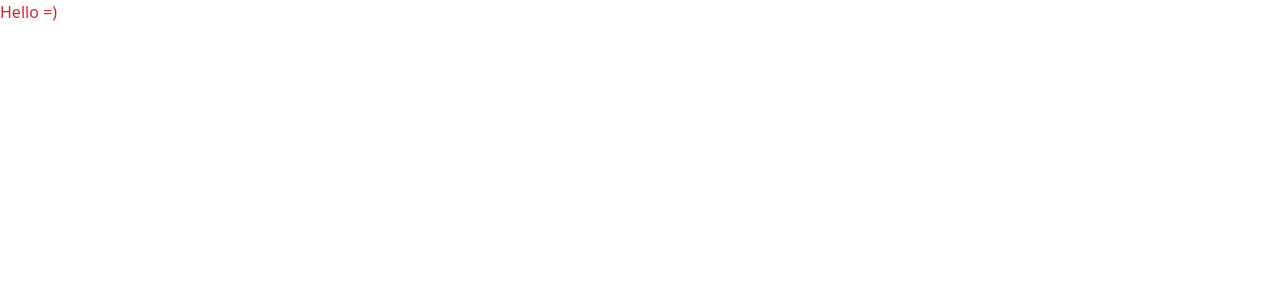
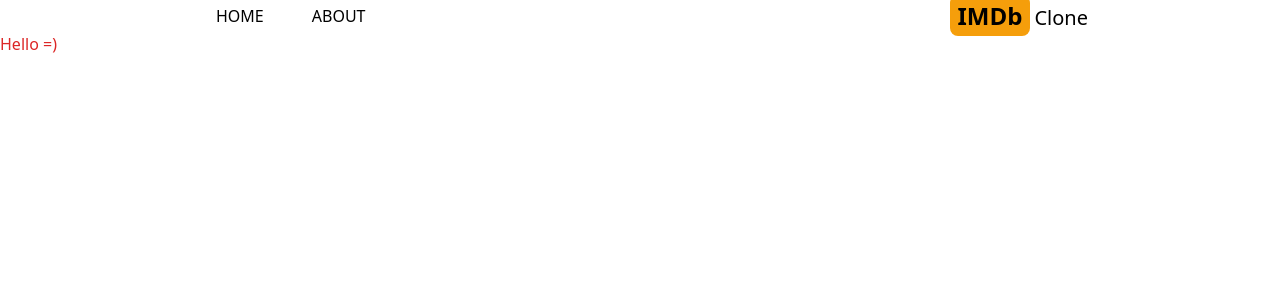
Before and after one commit to Chronarr/ImdbClone, a Next.js app: page / in a window 1280 px wide. Shown: the top 300 px of the page. Built offline with nearby package versions, Linux system fonts and the light colour scheme.

Commit message:
Added header section

```diff
--- a/package.json
+++ b/package.json
@@ -13,7 +13,8 @@
     "eslint-config-next": "13.2.4",
     "next": "13.2.4",
     "react": "18.2.0",
-    "react-dom": "18.2.0"
+    "react-dom": "18.2.0",
+    "react-icons": "^4.8.0"
   },
   "devDependencies": {
     "autoprefixer": "^10.4.14",
--- a/src/app/layout.js
+++ b/src/app/layout.jsx
@@ -1,4 +1,5 @@
 import './globals.css'
+import Header from "@/components/Header"
 
 export const metadata = {
   title: 'IMDB Clone',
@@ -8,7 +9,12 @@
 export default function RootLayout({ children }) {
   return (
     <html lang="en">
-      <body>{children}</body>
+      <body>
+        <Header />
+
+
+
+        {children}</body>
     </html>
   )
 }
--- /dev/null
+++ b/src/components/Header.jsx
@@ -0,0 +1,23 @@
+import React from 'react'
+import MenuItem from "@/components/MenuItem"
+import { AiFillHome, AiFillInfoCircle } from "react-icons/ai";
+import Link from 'next/link';
+
+export default function Header() {
+    return (
+        <div className='flex justify-between mx-2 max-w-4xl sm:mx-auto items-center '>
+            <div className="flex">
+                <MenuItem title="HOME" address="/" Icon={AiFillHome} />
+                <MenuItem title="ABOUT" address="/about" Icon={AiFillInfoCircle} />
+            </div>
+            <div className="">
+                <Link href="/">
+                    <h2 className='text-2xl'>
+                        <span className='font-bold bg-amber-500 py-1 px-2 rounded-lg mr-1'>IMDb</span>
+                        <span className='text-xl hidden sm:inline'>Clone</span>
+                    </h2>
+                </Link>
+            </div>
+        </div>
+    )
+}
--- /dev/null
+++ b/src/components/MenuItem.jsx
@@ -0,0 +1,13 @@
+import Link from 'next/link'
+import React from 'react'
+
+export default function MenuItem({ title, address, Icon }) {
+    return (
+        <div>
+            <Link href={address} className="mx-4 lg:mx-6 hover:text-amber-600">
+                <Icon className="text-2xl sm:hidden mx-4" />
+                <p className='hidden sm:inline my-2 text-small'>{title}</p>
+            </Link>
+        </div>
+    )
+}
```
Also changed, not shown: src/app/page.jsx (renamed from src/app/page.js), 1 other file (tests, documents, lock files or other folders).
